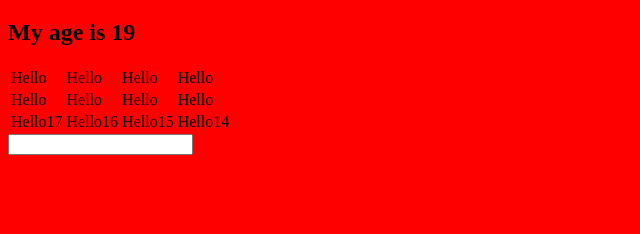
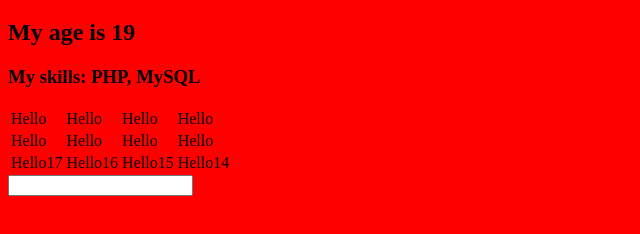
Before and after one commit to prositedeveloper/test, a plain HTML site: page index.html in a window 1280 px wide. Shown: the part 104-338 px from the top of the page, without its empty margins (0-640 px from the left). Drawn offline with Linux system fonts and the light colour scheme.

Commit message:
Add in index.html my skills

```diff
--- a/index.html
+++ b/index.html
@@ -10,6 +10,7 @@
     <p>Hello World</p>
     <h1>My name is ProSiteDeveloper</h1>
     <h2>My age is 19</h2>
+    <h3>My skills: PHP, MySQL</h3>
 
     <table>
         <tr>
```
